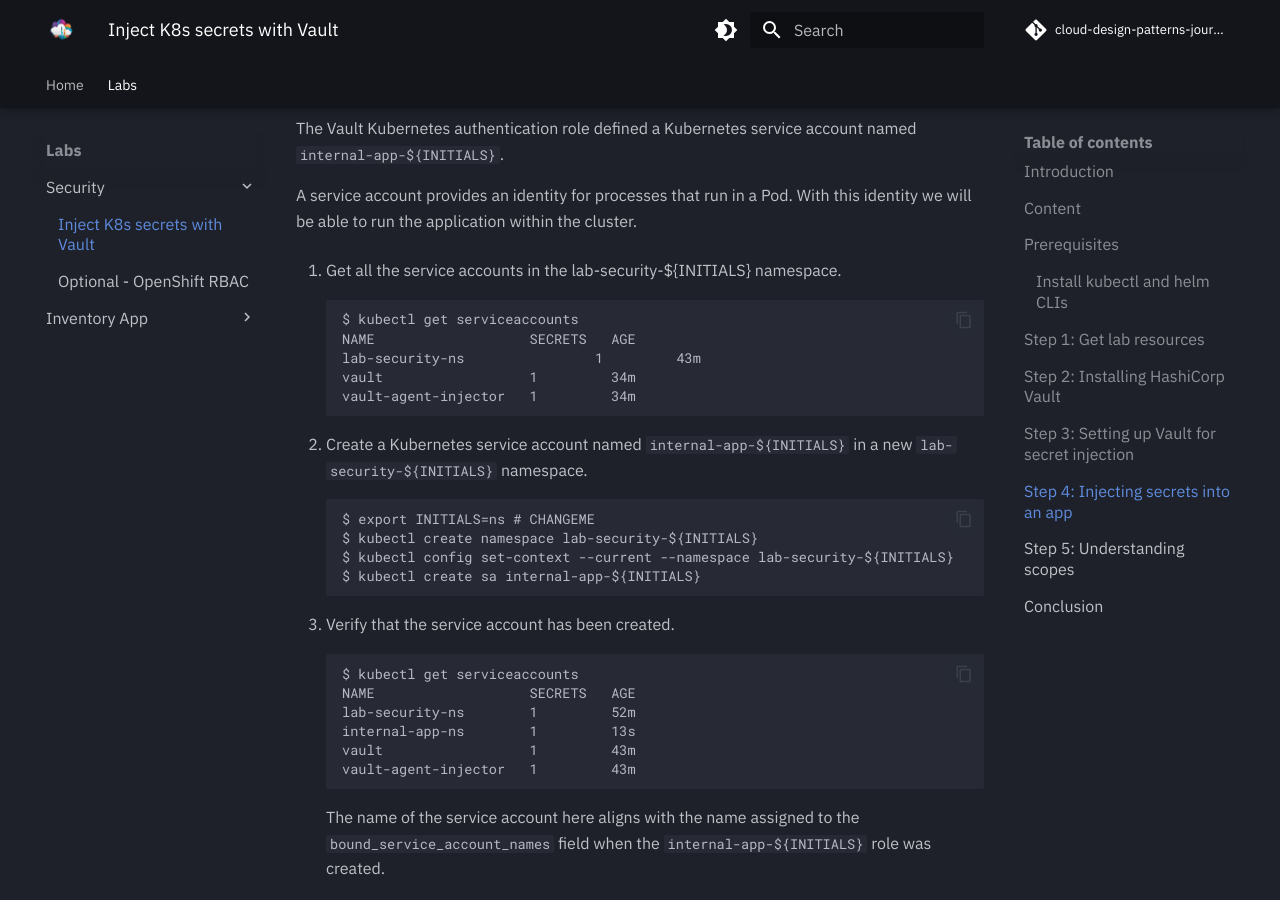
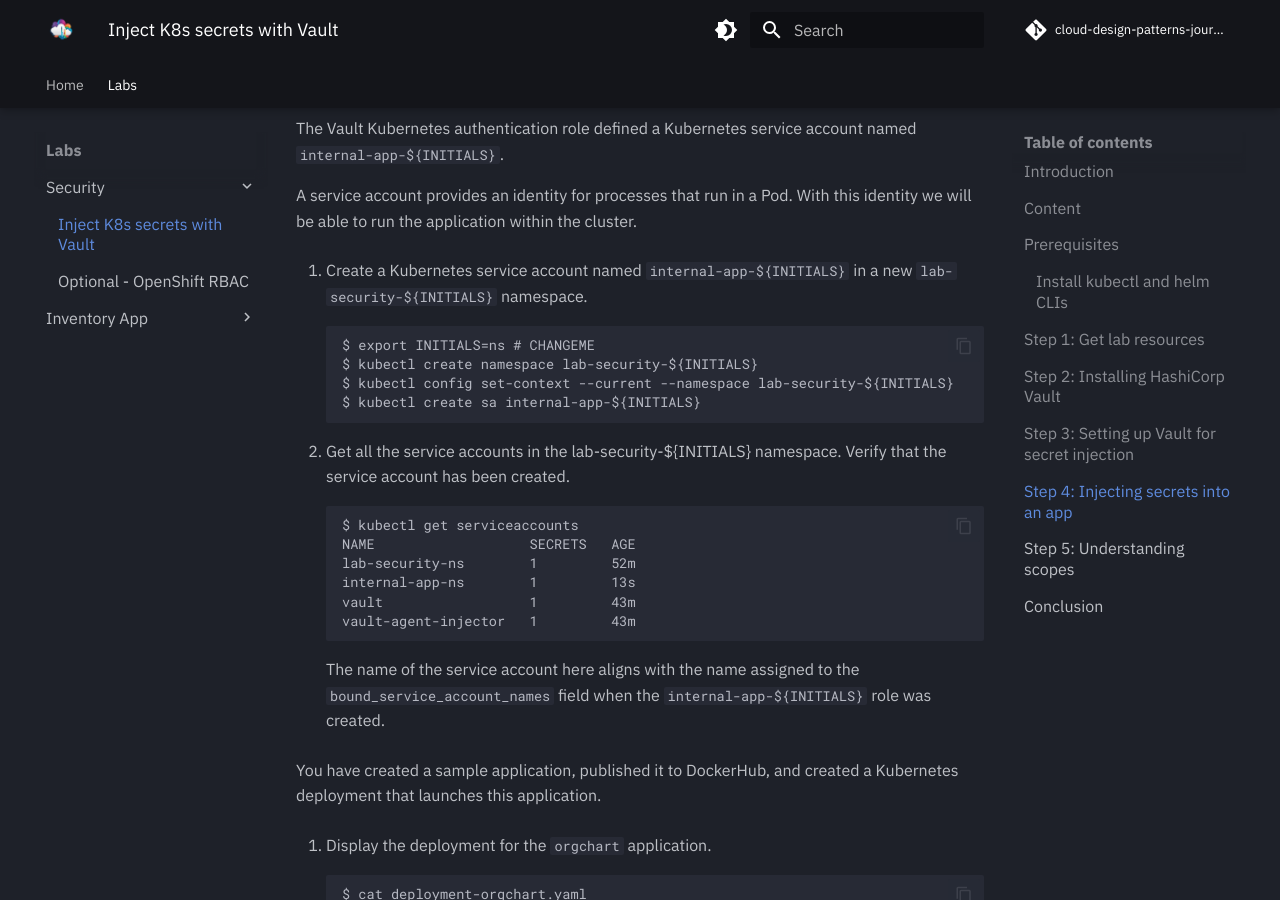
Before and after one commit to cloud-design-patterns-journey/docs, an MkDocs documentation site: the page built from docs/labs/security/inject-k8s-secrets-vault.md, in a window 1280 px wide and 900 px high, scrolled down 6807 px. Built offline with MkDocs 1.6.1 and Material for MkDocs 9.7.7, drawn with Linux system fonts in a browser that asks for light colours; comment, search, counter and statistics services are not loaded; some of the changed text lies outside the part shown.

Commit message:
Update inject-k8s-secrets-vault.md

```diff
--- a/docs/labs/security/inject-k8s-secrets-vault.md
+++ b/docs/labs/security/inject-k8s-secrets-vault.md
@@ -274,16 +274,8 @@
 
 A service account provides an identity for processes that run in a Pod. With this identity we will be able to run the application within the cluster.
 
-1.  Get all the service accounts in the lab-security-${INITIALS} namespace.
 
-        $ kubectl get serviceaccounts
-        NAME                   SECRETS   AGE
-        lab-security-ns                1         43m
-        vault                  1         34m
-        vault-agent-injector   1         34m
-
-
-2.  Create a Kubernetes service account named `internal-app-${INITIALS}` in a new `lab-security-${INITIALS}` namespace.
+1.  Create a Kubernetes service account named `internal-app-${INITIALS}` in a new `lab-security-${INITIALS}` namespace.
 
         $ export INITIALS=ns # CHANGEME
         $ kubectl create namespace lab-security-${INITIALS}
```
Also changed, not shown: other parts of docs/labs/security/inject-k8s-secrets-vault.md (+2 -2 lines).
